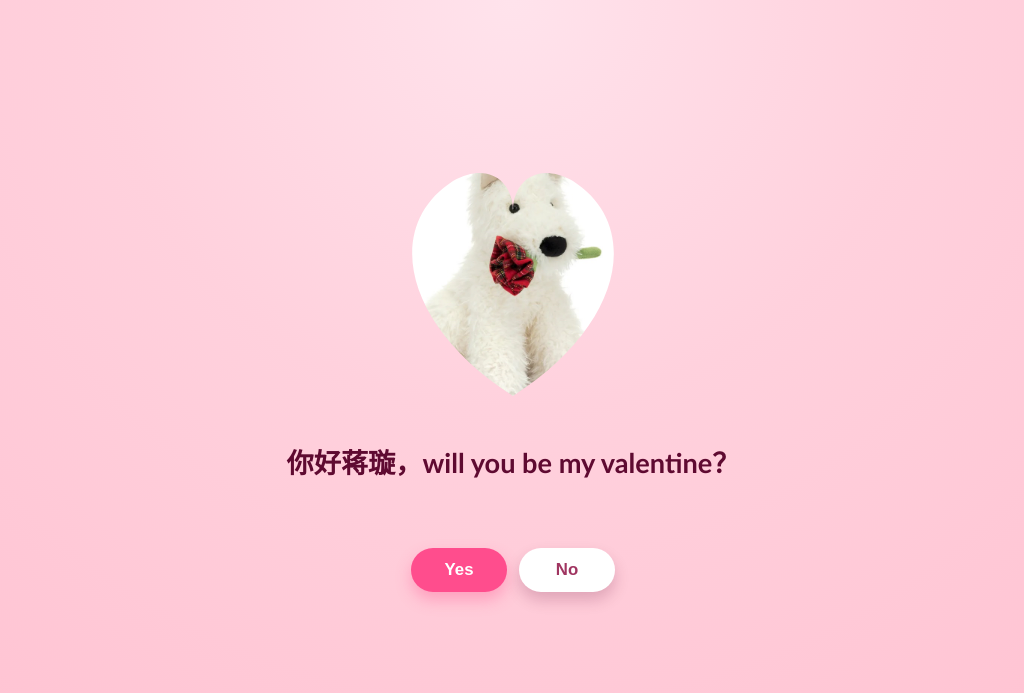
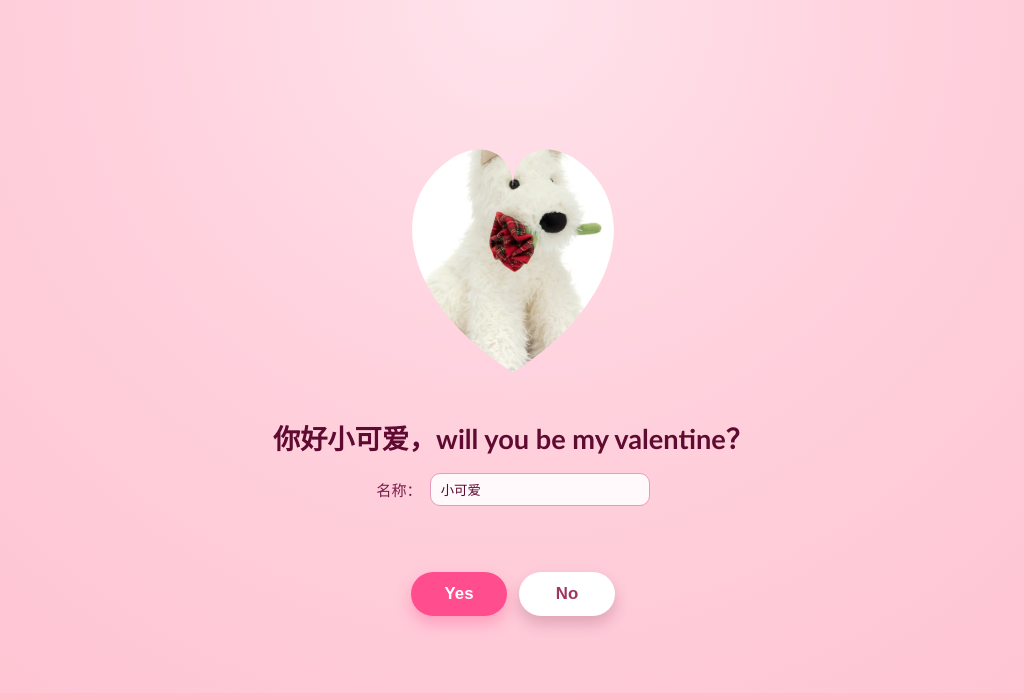
Before and after one commit to stevenSHN/valentine-site, a plain HTML site: page index.html in a window 1280 px wide. Shown: the whole page, without its empty margins (127-1151 px from the left). Drawn offline with Linux system fonts and the light colour scheme.

Commit message:
Make greeting name editable

```diff
--- a/index.html
+++ b/index.html
@@ -12,7 +12,12 @@
       <img class="heart-image" src="assets/pig.jpg" alt="Pig in a heart frame">
     </div>
 
-    <h1>你好蒋璇，will you be my valentine？</h1>
+    <h1 id="greetingText">你好<span id="namePreview">小可爱</span>，will you be my valentine？</h1>
+
+    <div class="name-editor">
+      <label for="nameInput">名称：</label>
+      <input id="nameInput" type="text" value="小可爱" maxlength="20">
+    </div>
 
     <div class="buttons" id="buttonArea">
       <button id="yesBtn" class="btn yes" type="button">Yes</button>
--- a/script.js
+++ b/script.js
@@ -1,9 +1,18 @@
 const yesBtn = document.getElementById("yesBtn");
 const noBtn = document.getElementById("noBtn");
 const buttonArea = document.getElementById("buttonArea");
+const nameInput = document.getElementById("nameInput");
+const namePreview = document.getElementById("namePreview");
 
 let yesScale = 1;
 const maxScale = 3.2;
+
+function updateNamePreview(rawName) {
+  const name = (rawName || "").trim();
+  if (namePreview) {
+    namePreview.textContent = name || "小可爱";
+  }
+}
 
 function growYes(step = 0.18) {
   yesScale = Math.min(maxScale, yesScale + step);
@@ -47,3 +56,10 @@ noBtn.addEventListener("click", (event) => {
 });
 
 document.addEventListener("mousemove", evadeOnApproach);
+
+if (nameInput) {
+  nameInput.addEventListener("input", () => {
+    updateNamePreview(nameInput.value);
+  });
+  updateNamePreview(nameInput.value);
+}
--- a/style.css
+++ b/style.css
@@ -41,6 +41,34 @@ h1 {
   margin: 0 auto;
   font-size: clamp(1.2rem, 2.8vw, 1.7rem);
   line-height: 1.4;
+}
+
+#namePreview {
+  display: inline-block;
+  min-width: 4ch;
+}
+
+.name-editor {
+  margin: 14px auto 0;
+  display: inline-flex;
+  align-items: center;
+  gap: 8px;
+  font-size: 0.95rem;
+  color: #7a1c49;
+}
+
+#nameInput {
+  width: min(220px, 55vw);
+  padding: 8px 10px;
+  border: 1px solid #e89bb8;
+  border-radius: 10px;
+  background: rgba(255, 255, 255, 0.88);
+  color: #5f0a31;
+}
+
+#nameInput:focus {
+  outline: 2px solid #ff7aa9;
+  outline-offset: 1px;
 }
 
 .buttons {
```
